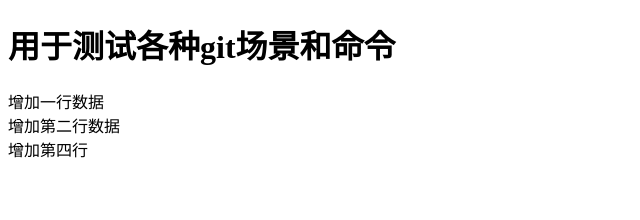
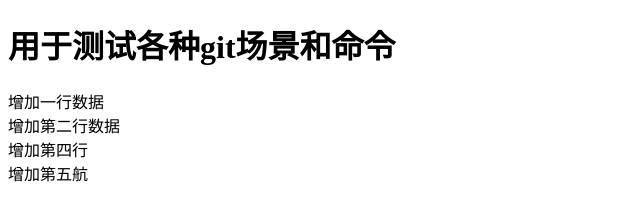
Before and after one commit to codepandy/gittest, a plain HTML site: page src/index.html in a window 1280 px wide. Shown: the whole page, without its empty margins (0-640 px from the left). Drawn offline with Linux system fonts and the light colour scheme.

Commit message:
第五行

```diff
--- a/src/index.html
+++ b/src/index.html
@@ -10,5 +10,6 @@
     <div>增加一行数据</div>
     <div>增加第二行数据</div>
     <div>增加第四行</div>
+    <div>增加第五航</div>
 </body>
 </html>
```
